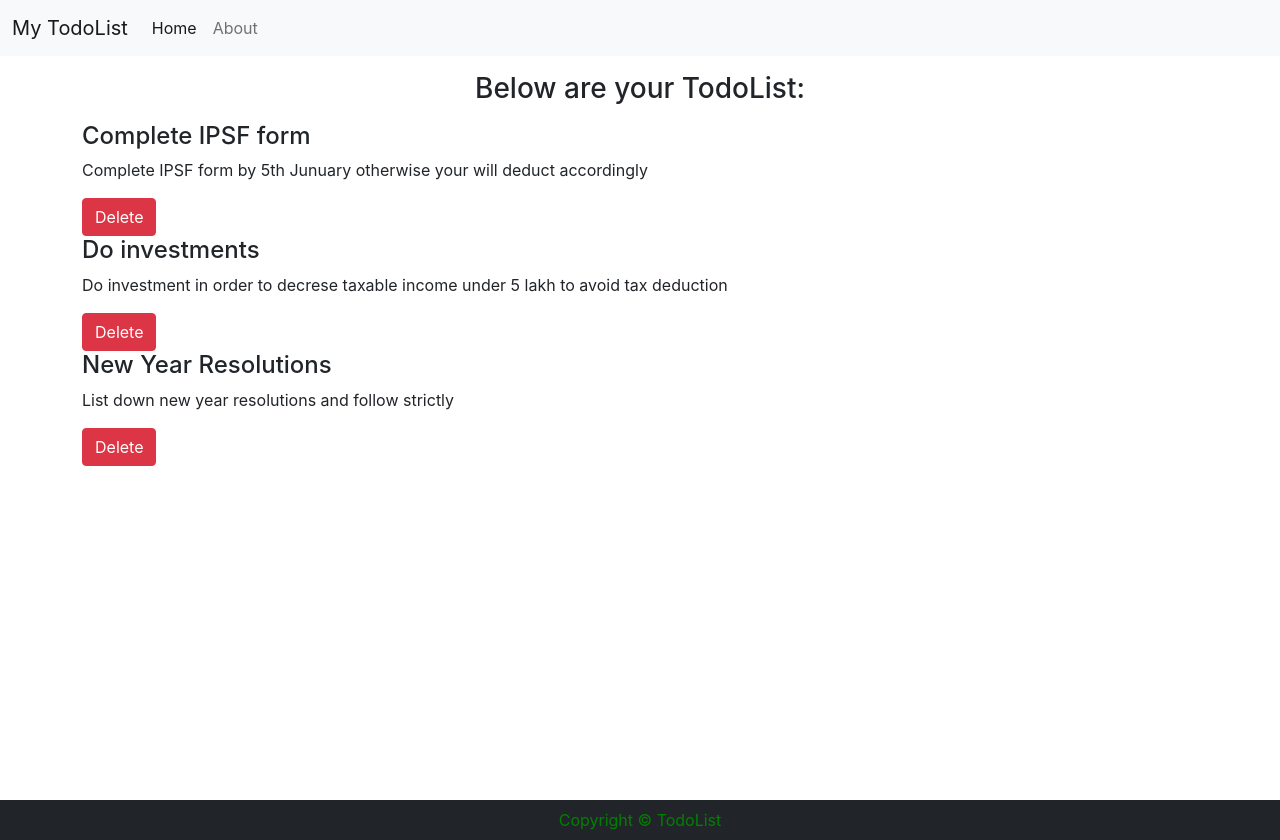
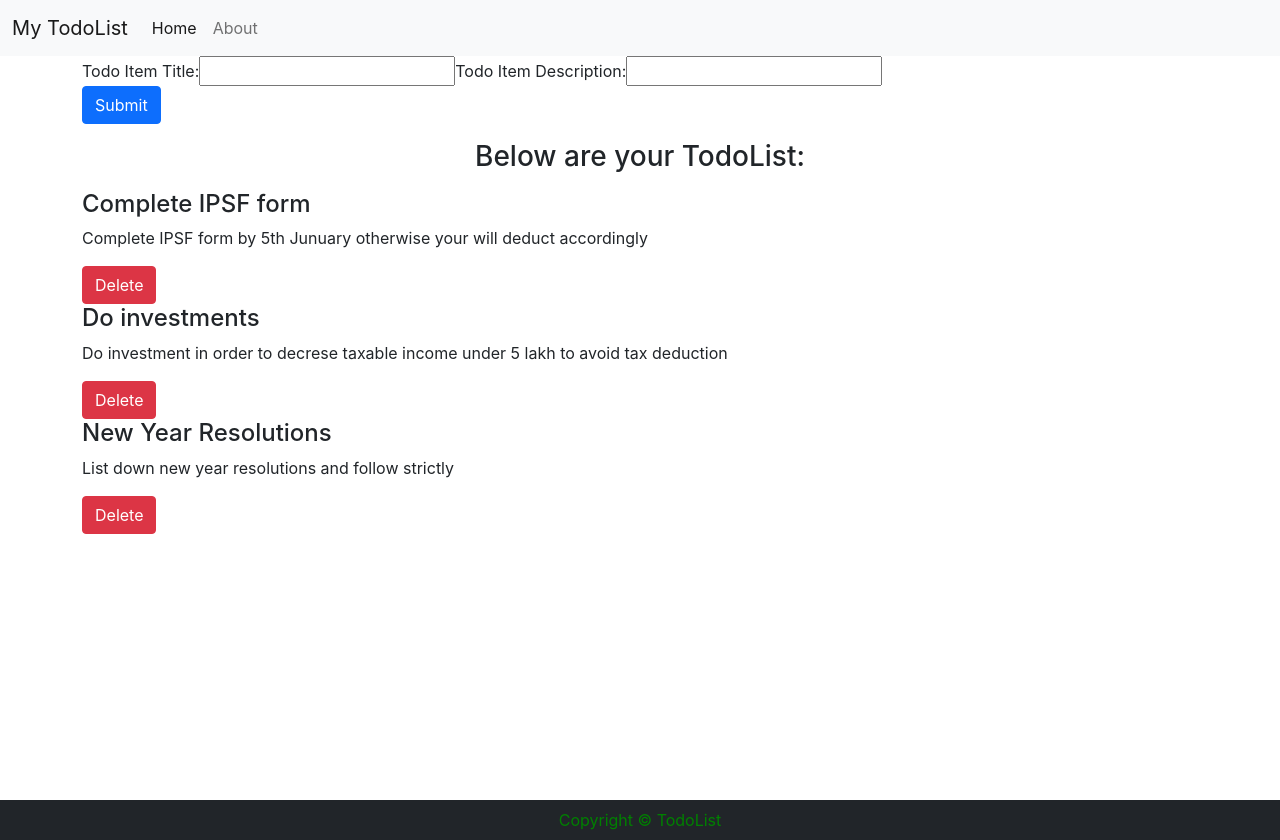
Before and after one commit to milangarain/Todos-list, a React (Create React App) app: page / in a window 1280 px wide. Built offline with nearby package versions, Linux system fonts and the light colour scheme.

Commit message:
updated package and added add todo-item

```diff
--- a/package.json
+++ b/package.json
@@ -8,7 +8,7 @@
     "@testing-library/user-event": "^12.8.3",
     "react": "^17.0.2",
     "react-dom": "^17.0.2",
-    "react-scripts": "4.0.3",
+    "react-scripts": "^5.0.1",
     "web-vitals": "^1.1.2"
   },
   "scripts": {
--- a/src/App.js
+++ b/src/App.js
@@ -3,6 +3,7 @@ import Header from "./MyComponents/Header";
 import Todos from "./MyComponents/Todos";
 import { Footer } from "./MyComponents/Footer";
 import React, { useState } from 'react';
+import AddTodoItem from "./MyComponents/AddTodoItem";
 
 function App() {
   const [todoList, setTodoList] = useState([{
@@ -19,6 +20,8 @@ function App() {
     desp: "List down new year resolutions and follow strictly"
   }]);
 
+  const [sNO, setSNo] = useState(4);
+
   const onDelete = (todoItem) => {
     console.log("please delete todo item : ",todoItem.name);
 
@@ -27,9 +30,17 @@ function App() {
     }))
   };
 
+  const onAddTodoItem = (todoItem) => {
+    todoItem.SNo = sNO;
+    todoList.push(todoItem);
+    setTodoList(todoList);
+    setSNo(sNO+1);
+  }
+
   return (
     <div className="App">
       <Header title="My TodoList" searchBar={false} />
+      <AddTodoItem className= "my-3" onAddTodoItem = {onAddTodoItem}/>
       <Todos todoList={todoList} onDelete={onDelete} />
       <Footer />
     </div>
--- /dev/null
+++ b/src/MyComponents/AddTodoItem.js
@@ -0,0 +1,43 @@
+import React , {useState} from 'react';
+
+export default function AddTodoItem(props) {
+	const [todoTitle, setTodoTitle] = useState("");
+	const [todoDescription, setTodoDescription] = useState("");
+	// const handleSubmit = e =>
+	// {
+	// 	e.preventDefault();
+	// 	alert("your todo item "+todoTitle);
+	// 	props.AddTodoItem();
+
+	// }
+
+	return (
+		<div className='container'>
+			<form onSubmit={(e) => {
+				e.preventDefault();
+
+				let todo = {name: todoTitle, desp: todoDescription};
+				setTodoTitle("");
+				setTodoDescription("");
+				return props.onAddTodoItem(todo)} }>
+			<label>Todo Item Title:
+				<input
+					type='text'
+					value={todoTitle}
+					onChange={e => setTodoTitle(e.target.value)}
+				/>
+			</label>
+			<label>Todo Item Description:
+				<input
+					type='text'
+					value={todoDescription}
+					onChange={e => setTodoDescription(e.target.value)}
+				/>
+			</label>
+			<br/>
+			<input type='submit' className='btn btn-primary'/>
+			</form>
+		</div>
+
+	)
+}
```
Also changed, not shown: 1 other file (tests, documents, lock files or other folders).
